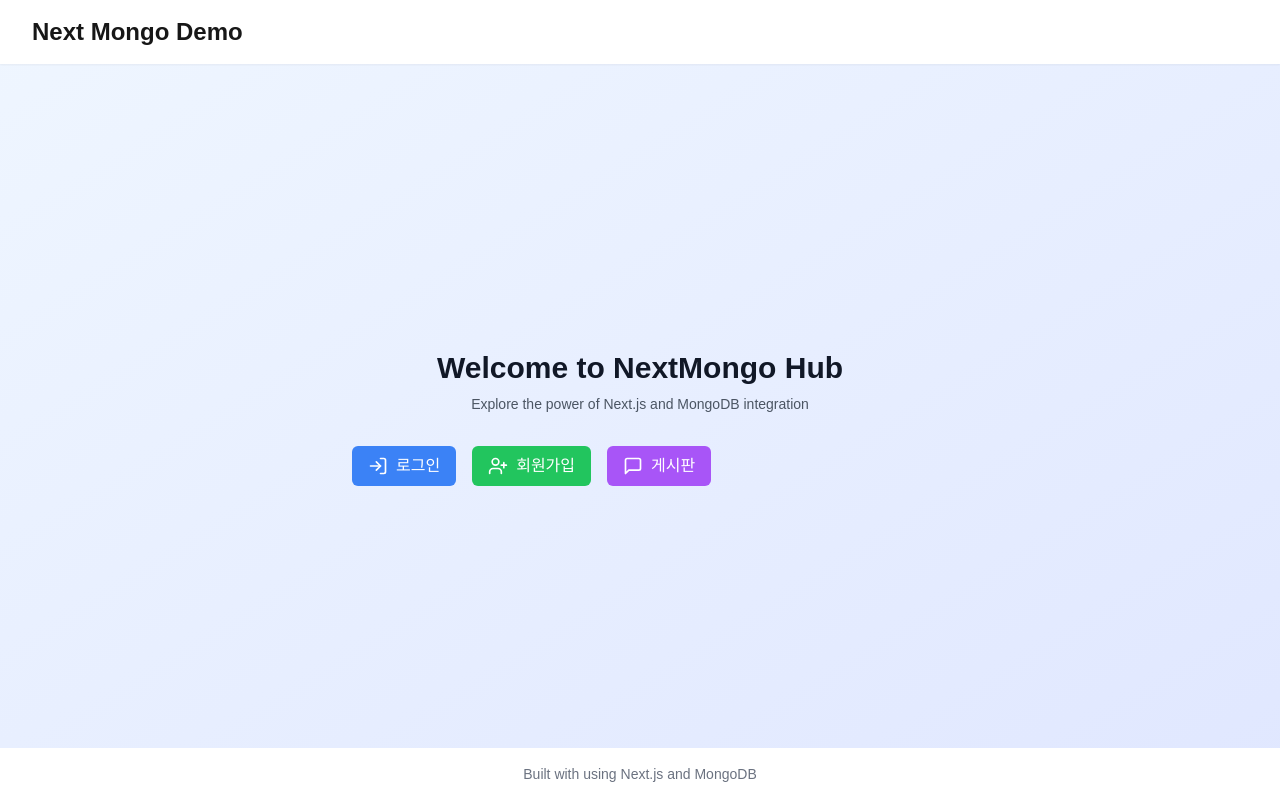
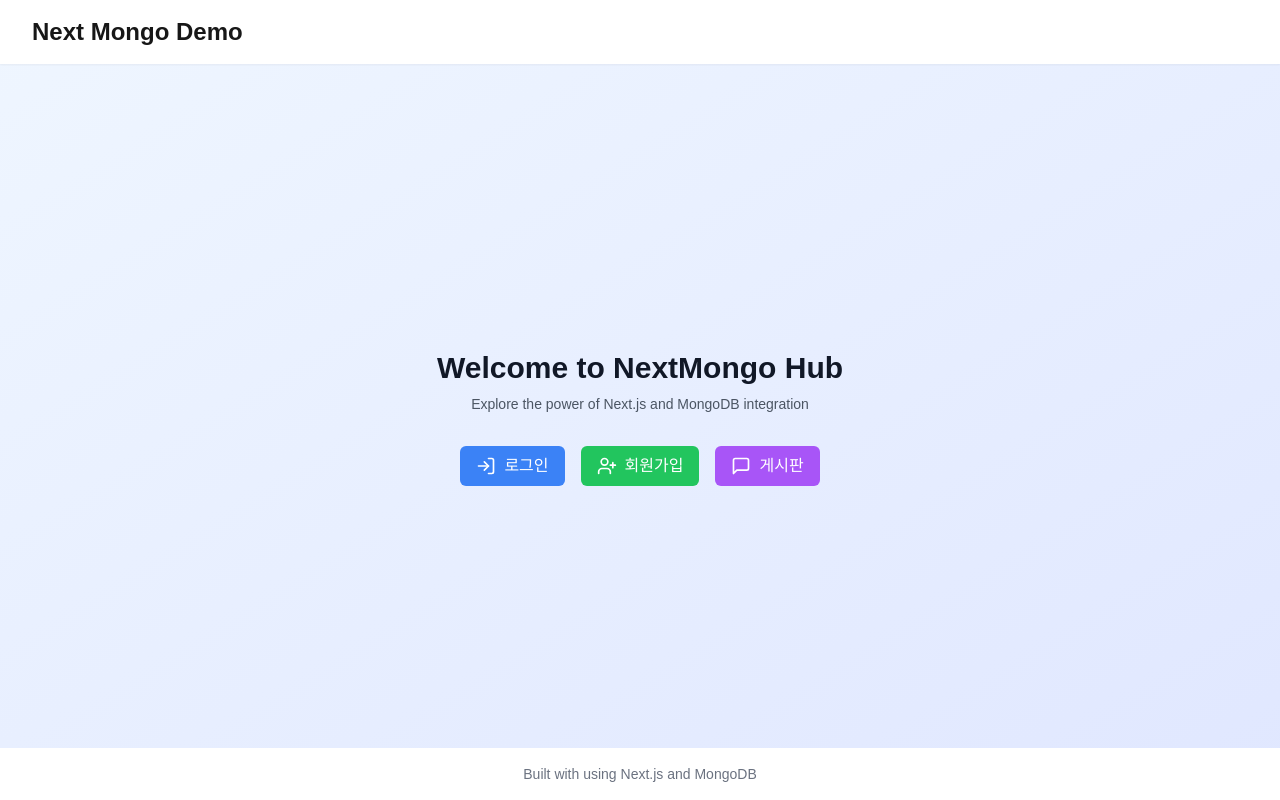
Before and after one commit to demd7362/next-mongo, a Next.js app: page / in a window 1280 px wide. Built offline with nearby package versions, Linux system fonts and the light colour scheme; no server answers.

Commit message:
fix : 버튼 위치 조정

```diff
--- a/src/components/MainButtonWrapper.tsx
+++ b/src/components/MainButtonWrapper.tsx
@@ -16,7 +16,7 @@
   }
 
   return (
-    <div className="flex flex-col space-y-4 sm:flex-row sm:space-y-0 sm:space-x-4">
+    <div className="flex flex-col space-y-4 sm:flex-row sm:space-y-0 sm:space-x-4 justify-center">
       {session ? (
         <>
           <button className="flex items-center justify-center px-4 py-2 bg-red-500 text-white rounded-md hover:bg-red-600 transition duration-300 ease-in-out transform hover:-translate-y-1" onClick={() => signOut()}>
```
